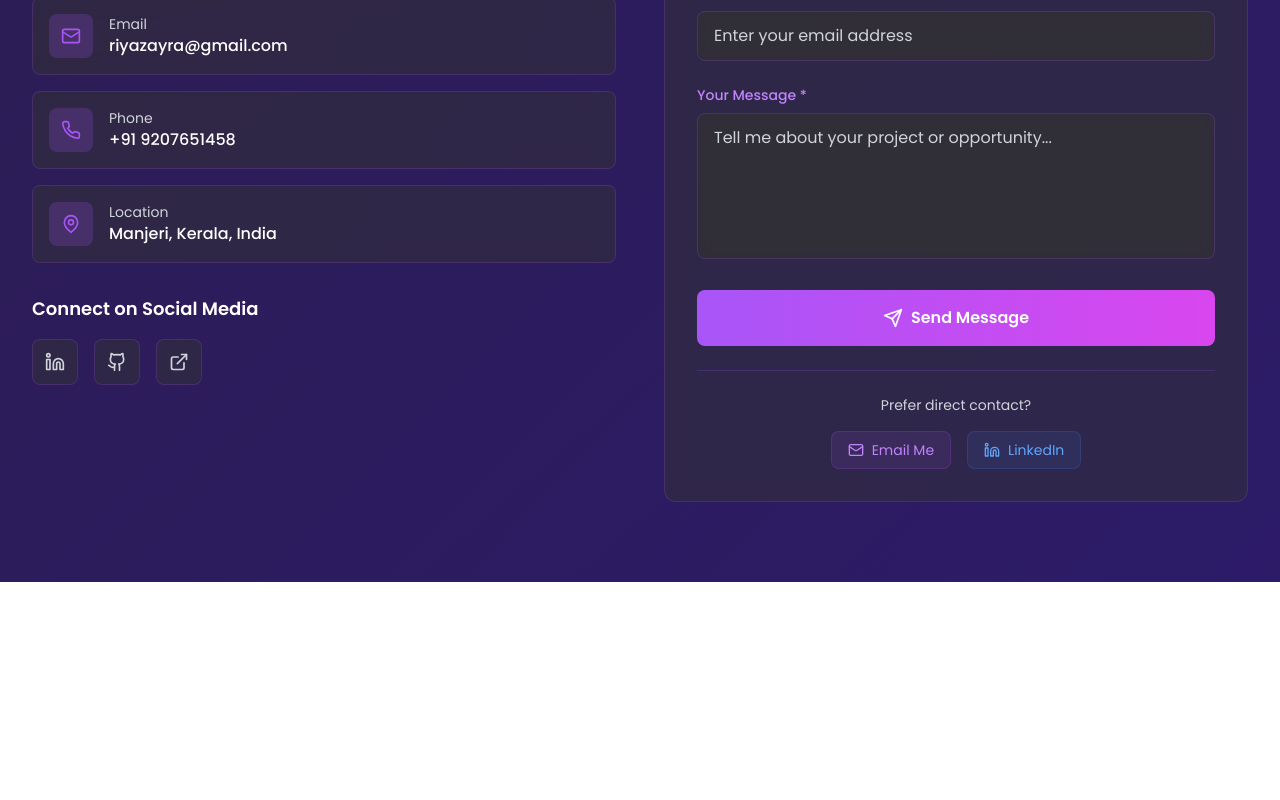
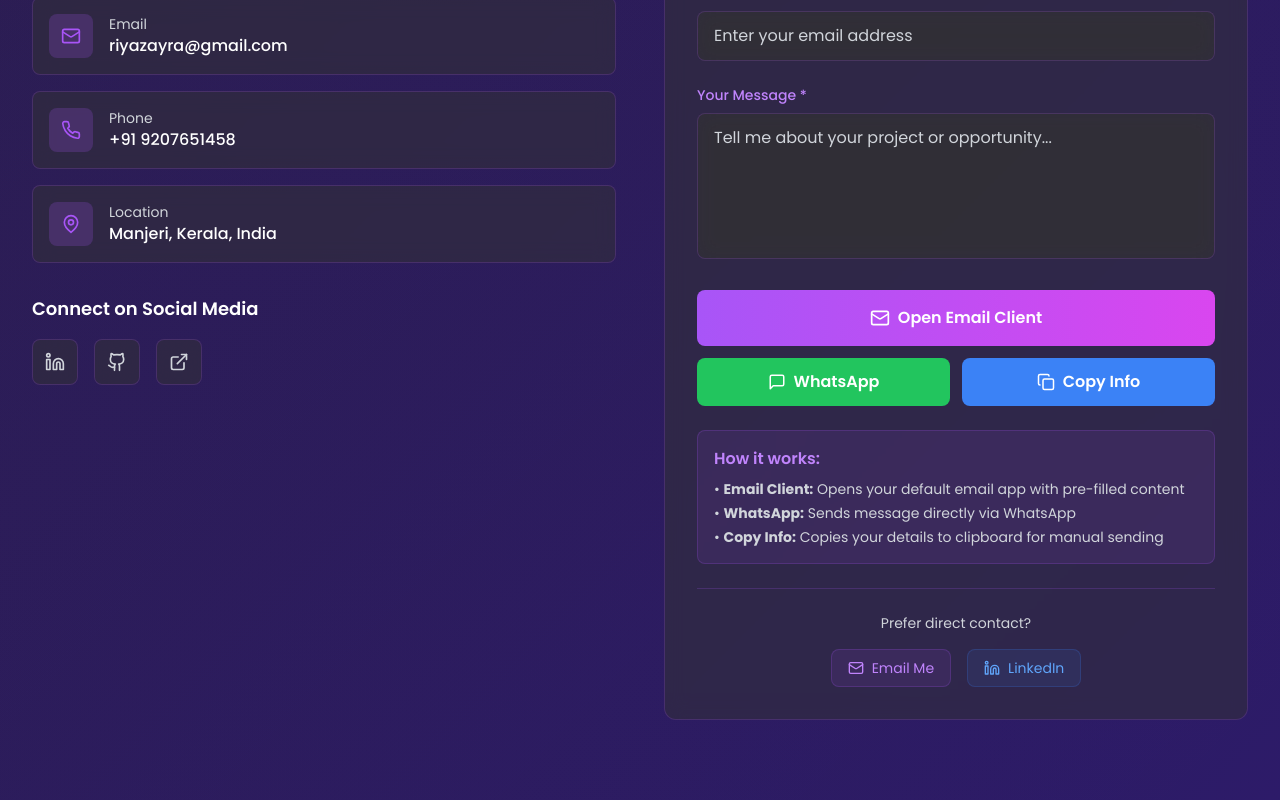
Before and after one commit to AyraRiyaz/MyPortfolio, a React (Vite) app: page / in a window 1280 px wide. Shown: the part 9586-10386 px from the top of the page. Before the commit the page ends 10168 px from the top, so only its background shows below. Built offline with nearby package versions, Linux system fonts and the light colour scheme.

Commit message:
Contact Form with Direct Email Solutions

```diff
--- a/src/components/Contact.tsx
+++ b/src/components/Contact.tsx
@@ -10,8 +10,8 @@ import {
   Github,
   ExternalLink,
   CheckCircle,
-  AlertCircle,
-  Loader,
+  Copy,
+  MessageSquare,
 } from "lucide-react";
 
 const Contact = () => {
@@ -21,8 +21,7 @@ const Contact = () => {
     email: "",
     message: "",
   });
-  const [isSubmitting, setIsSubmitting] = useState(false);
-  const [submitStatus, setSubmitStatus] = useState<'idle' | 'success' | 'error'>('idle');
+  const [copySuccess, setCopySuccess] = useState(false);
 
   const handleInputChange = (
     e: React.ChangeEvent<HTMLInputElement | HTMLTextAreaElement>
@@ -33,46 +32,54 @@ const Contact = () => {
     });
   };
 
-  const handleSubmit = async (e: React.FormEvent) => {
+  const handleEmailSubmit = (e: React.FormEvent) => {
     e.preventDefault();
-    setIsSubmitting(true);
-    setSubmitStatus('idle');
+
+    // Create email content
+    const subject = `Portfolio Contact from ${formData.name}`;
+    const body = `Hello Ayra,
+
+I'm reaching out through your portfolio website.
+
+Name: ${formData.name}
+Email: ${formData.email}
+
+Message:
+${formData.message}
+
+Best regards,
+${formData.name}`;
+
+    // Create mailto link
+    const mailtoLink = `mailto:riyazayra@gmail.com?subject=${encodeURIComponent(subject)}&body=${encodeURIComponent(body)}`;
+
+    // Open email client
+    window.location.href = mailtoLink;
+  };
+
+  const handleCopyToClipboard = async () => {
+    const contactText = `Name: ${formData.name}
+Email: ${formData.email}
+Message: ${formData.message}`;
 
     try {
-      // Create FormData for Web3Forms
-      const formDataToSend = new FormData();
-      formDataToSend.append('access_key', '7104df67-8127-428f-bbb3-03224c222c64');
-      formDataToSend.append('name', formData.name);
-      formDataToSend.append('email', formData.email);
-      formDataToSend.append('message', formData.message);
-      formDataToSend.append('subject', `New Portfolio Contact from ${formData.name}`);
-      formDataToSend.append('from_name', 'Portfolio Contact Form');
+      await navigator.clipboard.writeText(contactText);
+      setCopySuccess(true);
+      setTimeout(() => setCopySuccess(false), 2000);
+    } catch (err) {
+      console.error('Failed to copy text: ', err);
+    }
+  };
 
-      const response = await fetch('https://api.web3forms.com/submit', {
-        method: 'POST',
-        body: formDataToSend,
-      });
+  const handleWhatsAppSubmit = () => {
+    const message = `Hello Ayra! I'm ${formData.name}.
 
-      const result = await response.json();
+${formData.message}
 
-      if (result.success) {
-        setSubmitStatus('success');
-        setFormData({ name: "", email: "", message: "" });
-        setTimeout(() => {
-          setSubmitStatus('idle');
-        }, 5000);
-      } else {
-        throw new Error(result.message || 'Failed to submit form');
-      }
-    } catch (error) {
-      console.error('Form submission error:', error);
-      setSubmitStatus('error');
-      setTimeout(() => {
-        setSubmitStatus('idle');
-      }, 5000);
-    } finally {
-      setIsSubmitting(false);
-    }
+You can reach me at: ${formData.email}`;
+
+    const whatsappUrl = `https://wa.me/919207651458?text=${encodeURIComponent(message)}`;
+    window.open(whatsappUrl, '_blank');
   };
 
   const contactInfo = [
@@ -233,53 +240,7 @@ const Contact = () => {
               Send a Message
             </h3>
 
-            {submitStatus === 'success' ? (
-              <motion.div
-                initial={{ opacity: 0, scale: 0.8 }}
-                animate={{ opacity: 1, scale: 1 }}
-                className="text-center py-12"
-              >
-                <CheckCircle
-                  className="text-green-500 mx-auto mb-4"
-                  size={64}
-                />
-                <h4 className="text-xl font-bold text-theme-text mb-2">
-                  Message Sent Successfully!
-                </h4>
-                <p className="text-theme-text-secondary">
-                  Thank you for reaching out. I'll get back to you soon.
-                </p>
-              </motion.div>
-            ) : submitStatus === 'error' ? (
-              <motion.div
-                initial={{ opacity: 0, scale: 0.8 }}
-                animate={{ opacity: 1, scale: 1 }}
-                className="text-center py-12"
-              >
-                <AlertCircle
-                  className="text-red-500 mx-auto mb-4"
-                  size={64}
-                />
-                <h4 className="text-xl font-bold text-theme-text mb-2">
-                  Oops! Something went wrong
-                </h4>
-                <p className="text-theme-text-secondary mb-4">
-                  There was an error sending your message. Please try again or contact me directly at{" "}
-                  <a href="mailto:riyazayra@gmail.com" className="text-primary-400 hover:underline">
-                    riyazayra@gmail.com
-                  </a>
-                </p>
-                <motion.button
-                  onClick={() => setSubmitStatus('idle')}
-                  className="px-6 py-2 bg-primary-500 text-white rounded-lg hover:bg-primary-600 transition-all"
-                  whileHover={{ scale: 1.05 }}
-                  whileTap={{ scale: 0.95 }}
-                >
-                  Try Again
-                </motion.button>
-              </motion.div>
-            ) : (
-              <form onSubmit={handleSubmit} className="space-y-6">
+            <form onSubmit={handleEmailSubmit} className="space-y-6">
               <div>
                 <label
                   htmlFor="name"
@@ -294,8 +255,7 @@ const Contact = () => {
                   value={formData.name}
                   onChange={handleInputChange}
                   required
-                    disabled={isSubmitting}
-                    className="w-full px-4 py-3 glass border border-theme-border rounded-lg text-theme-text placeholder-theme-text-secondary focus:outline-none focus:border-primary-500 focus:ring-2 focus:ring-primary-500/20 transition-all disabled:opacity-50 disabled:cursor-not-allowed"
+                  className="w-full px-4 py-3 glass border border-theme-border rounded-lg text-theme-text placeholder-theme-text-secondary focus:outline-none focus:border-primary-500 focus:ring-2 focus:ring-primary-500/20 transition-all"
                   placeholder="Enter your full name"
                 />
               </div>
@@ -314,8 +274,7 @@ const Contact = () => {
                   value={formData.email}
                   onChange={handleInputChange}
                   required
-                    disabled={isSubmitting}
-                    className="w-full px-4 py-3 glass border border-theme-border rounded-lg text-theme-text placeholder-theme-text-secondary focus:outline-none focus:border-primary-500 focus:ring-2 focus:ring-primary-500/20 transition-all disabled:opacity-50 disabled:cursor-not-allowed"
+                  className="w-full px-4 py-3 glass border border-theme-border rounded-lg text-theme-text placeholder-theme-text-secondary focus:outline-none focus:border-primary-500 focus:ring-2 focus:ring-primary-500/20 transition-all"
                   placeholder="Enter your email address"
                 />
               </div>
@@ -333,37 +292,72 @@ const Contact = () => {
                   value={formData.message}
                   onChange={handleInputChange}
                   required
-                    disabled={isSubmitting}
                   rows={5}
-                    className="w-full px-4 py-3 glass border border-theme-border rounded-lg text-theme-text placeholder-theme-text-secondary focus:outline-none focus:border-primary-500 focus:ring-2 focus:ring-primary-500/20 transition-all resize-none disabled:opacity-50 disabled:cursor-not-allowed"
+                  className="w-full px-4 py-3 glass border border-theme-border rounded-lg text-theme-text placeholder-theme-text-secondary focus:outline-none focus:border-primary-500 focus:ring-2 focus:ring-primary-500/20 transition-all resize-none"
                   placeholder="Tell me about your project or opportunity..."
                 />
               </div>
 
+              {/* Multiple Contact Options */}
+              <div className="space-y-3">
                 <motion.button
                   type="submit"
-                  disabled={isSubmitting}
-                  className="w-full bg-gradient-to-r from-primary-500 to-secondary-500 text-white px-8 py-4 rounded-lg font-semibold flex items-center justify-center gap-2 hover:from-primary-400 hover:to-secondary-400 transition-all duration-300 disabled:opacity-50 disabled:cursor-not-allowed"
-                  whileHover={!isSubmitting ? {
+                  className="w-full bg-gradient-to-r from-primary-500 to-secondary-500 text-white px-8 py-4 rounded-lg font-semibold flex items-center justify-center gap-2 hover:from-primary-400 hover:to-secondary-400 transition-all duration-300"
+                  whileHover={{
                     scale: 1.02,
                     boxShadow: "0 10px 30px rgba(168, 85, 247, 0.3)",
-                  } : {}}
-                  whileTap={!isSubmitting ? { scale: 0.98 } : {}}
+                  }}
+                  whileTap={{ scale: 0.98 }}
                 >
-                  {isSubmitting ? (
+                  <Mail size={20} />
+                  Open Email Client
+                </motion.button>
+
+                <div className="grid grid-cols-2 gap-3">
+                  <motion.button
+                    type="button"
+                    onClick={handleWhatsAppSubmit}
+                    className="bg-green-500 text-white px-4 py-3 rounded-lg font-semibold flex items-center justify-center gap-2 hover:bg-green-600 transition-all duration-300"
+                    whileHover={{ scale: 1.02 }}
+                    whileTap={{ scale: 0.98 }}
+                  >
+                    <MessageSquare size={18} />
+                    WhatsApp
+                  </motion.button>
+
+                  <motion.button
+                    type="button"
+                    onClick={handleCopyToClipboard}
+                    className="bg-blue-500 text-white px-4 py-3 rounded-lg font-semibold flex items-center justify-center gap-2 hover:bg-blue-600 transition-all duration-300"
+                    whileHover={{ scale: 1.02 }}
+                    whileTap={{ scale: 0.98 }}
+                  >
+                    {copySuccess ? (
                       <>
-                      <Loader className="animate-spin" size={20} />
-                      Sending...
+                        <CheckCircle size={18} />
+                        Copied!
                       </>
                     ) : (
                       <>
-                      <Send size={20} />
-                      Send Message
+                        <Copy size={18} />
+                        Copy Info
                       </>
                     )}
                   </motion.button>
+                </div>
+              </div>
 
-                {/* Alternative Contact Methods */}
+              {/* Instructions */}
+              <div className="mt-6 p-4 bg-primary-500/10 border border-primary-500/20 rounded-lg">
+                <h4 className="text-primary-400 font-semibold mb-2">How it works:</h4>
+                <ul className="text-theme-text-secondary text-sm space-y-1">
+                  <li>• <strong>Email Client:</strong> Opens your default email app with pre-filled content</li>
+                  <li>• <strong>WhatsApp:</strong> Sends message directly via WhatsApp</li>
+                  <li>• <strong>Copy Info:</strong> Copies your details to clipboard for manual sending</li>
+                </ul>
+              </div>
+
+              {/* Direct Contact Fallback */}
               <div className="mt-6 pt-6 border-t border-theme-border">
                 <p className="text-theme-text-secondary text-sm text-center mb-4">
                   Prefer direct contact?
@@ -388,7 +382,6 @@ const Contact = () => {
                 </div>
               </div>
             </form>
-            )}
           </motion.div>
         </div>
       </div>
```
Lines whose indentation alone changed are shown as unchanged.
